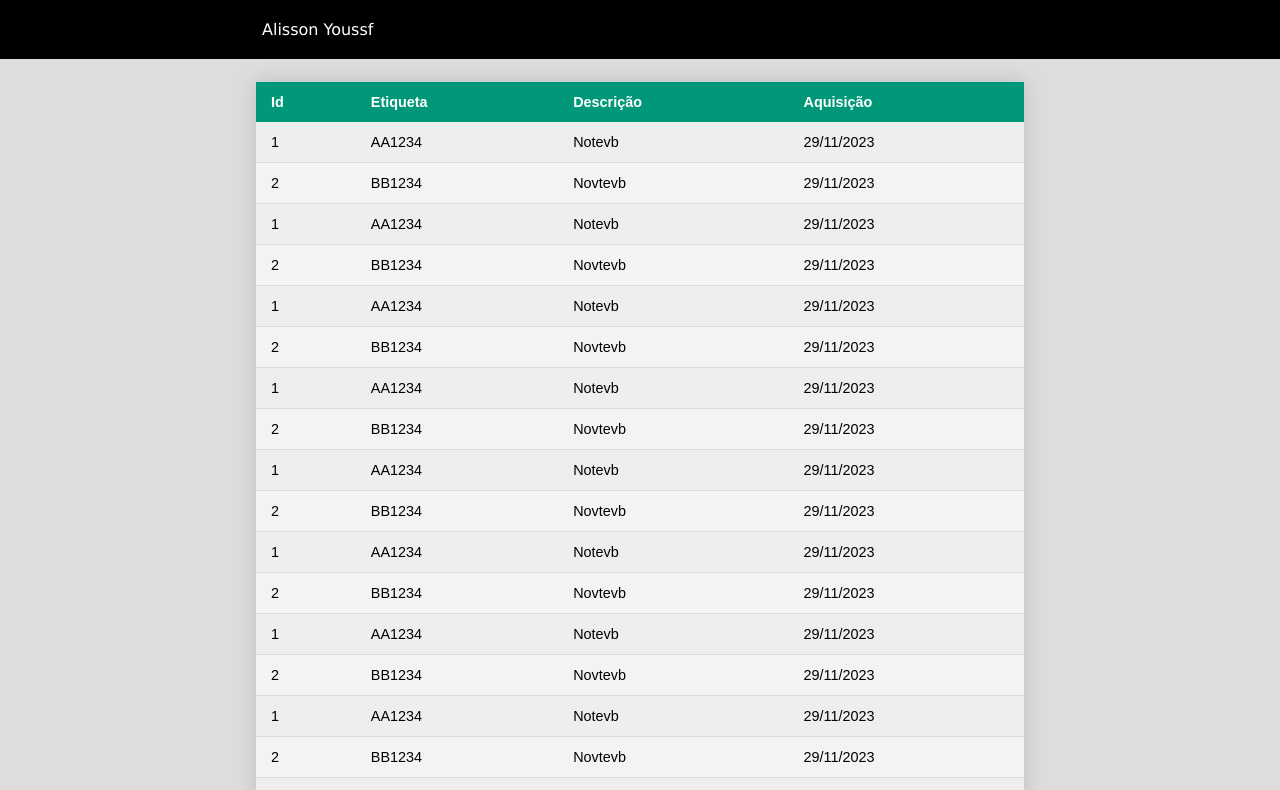
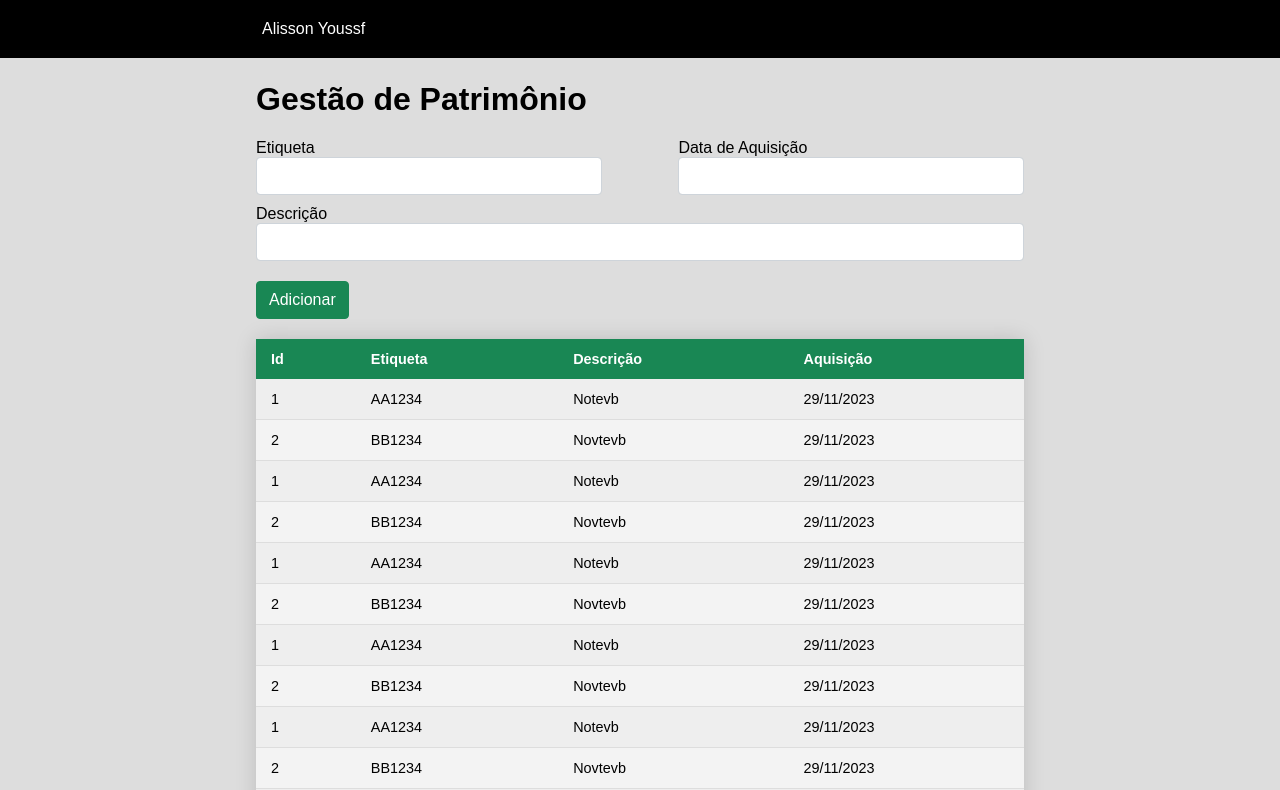
Before and after one commit to youssfbr/patrimony-front, an Angular app: page / in a window 1280 px wide. Shown: the top 790 px of the page. Built offline with nearby package versions, Linux system fonts and the light colour scheme.

Commit message:
Improvement layout

```diff
--- a/src/app/app.component.html
+++ b/src/app/app.component.html
@@ -1,6 +1,5 @@
 <app-navbar></app-navbar>
 <div class="container">
   <app-item-form></app-item-form>
-
 </div>
 <router-outlet></router-outlet>
--- a/src/app/pages/item-form/item-form.component.css
+++ b/src/app/pages/item-form/item-form.component.css
@@ -1,6 +1,71 @@
+.sectionA {
+    display: flex;
+    gap: 10%;
+    margin-bottom: 10px;
+}
+.barcode {
+    display: flex;
+    flex: 1;
+    flex-wrap: wrap;
+}
+.date {
+    display: flex;
+    flex: 1;
+    flex-wrap: wrap;
+}
+
+.sectionB {
+    display: flex;
+    flex: 1;
+    flex-wrap: wrap;
+}
+
+input {
+    width: 100%;
+    padding: 0.375rem 0.75rem;
+    font-size: 1rem;
+    font-weight: 400;
+    line-height: 1.5;
+    color: #212529;
+    background-color: #fff;
+    background-clip: padding-box;
+    border: 1px solid #ced4da;
+    -webkit-appearance: none;
+    -moz-appearance: none;
+    appearance: none;
+    border-radius: 0.25rem;
+    transition: border-color .15s ease-in-out,box-shadow .15s ease-in-out;
+}
+
+.btn {
+    margin-top: 20px;
+    display: inline-block;
+    font-weight: 400;
+    line-height: 1.5;
+    color: #212529;
+    text-align: center;
+    text-decoration: none;
+    vertical-align: middle;
+    cursor: pointer;
+    -webkit-user-select: none;
+    -moz-user-select: none;
+    user-select: none;
+    background-color: transparent;
+    border: 1px solid transparent;
+    padding: 0.375rem 0.75rem;
+    font-size: 1rem;
+    border-radius: 0.25rem;
+    transition: color .15s ease-in-out,background-color .15s ease-in-out,border-color .15s ease-in-out,box-shadow .15s ease-in-out;
+
+    color: #fff;
+    background-color: #198754;
+    border-color: #198754;
+}
+
 .table-container {
     display: grid;
     background-color: #eeeeee;
+    margin-top: 20px;
 }
 
 .styled-table {
@@ -12,7 +77,7 @@
 }
 
 .styled-table thead tr {
-    background-color: #009879;
+    background-color: #198754;
     color: #ffffff;
     text-align: left;
 }
--- a/src/app/pages/item-form/item-form.component.html
+++ b/src/app/pages/item-form/item-form.component.html
@@ -1,3 +1,28 @@
+<h1>Gestão de Patrimônio</h1>
+
+<div class="sectionA">
+    <div class="barcode">
+        <label>Etiqueta</label>
+        <input>
+    </div>
+    <div class="date">
+        <label>Data de Aquisição</label>
+        <input>
+    </div>
+</div>
+
+<div class="sectionB">
+    <label>Descrição</label>
+    <input>
+</div>
+
+<button class="btn">
+    Adicionar
+</button>
+
+
+
+
 <div class="table-container">
     <table class="styled-table" >
         <thead>
--- a/src/styles.css
+++ b/src/styles.css
@@ -1,13 +1,16 @@
 /* You can add global styles to this file, and also import other style files */
+
+html,
 body {
     margin: 0;
-    font-family: 'Lucida Sans', 'Lucida Sans Regular', 'Lucida Grande', 'Lucida Sans Unicode', Geneva, Verdana, sans-serif;
+    padding: 0;
+    box-sizing: border-box;
+    height: 100%;
+    font-family: Arial, Helvetica, sans-serif;
     background-color: #dddddd;
-
 }
 
 .container {
-    width: 100%;
-    max-width: 60%;
-    margin: 0 auto;
-    }
+  max-width: 60%;
+  margin: 0 auto;
+}
```
